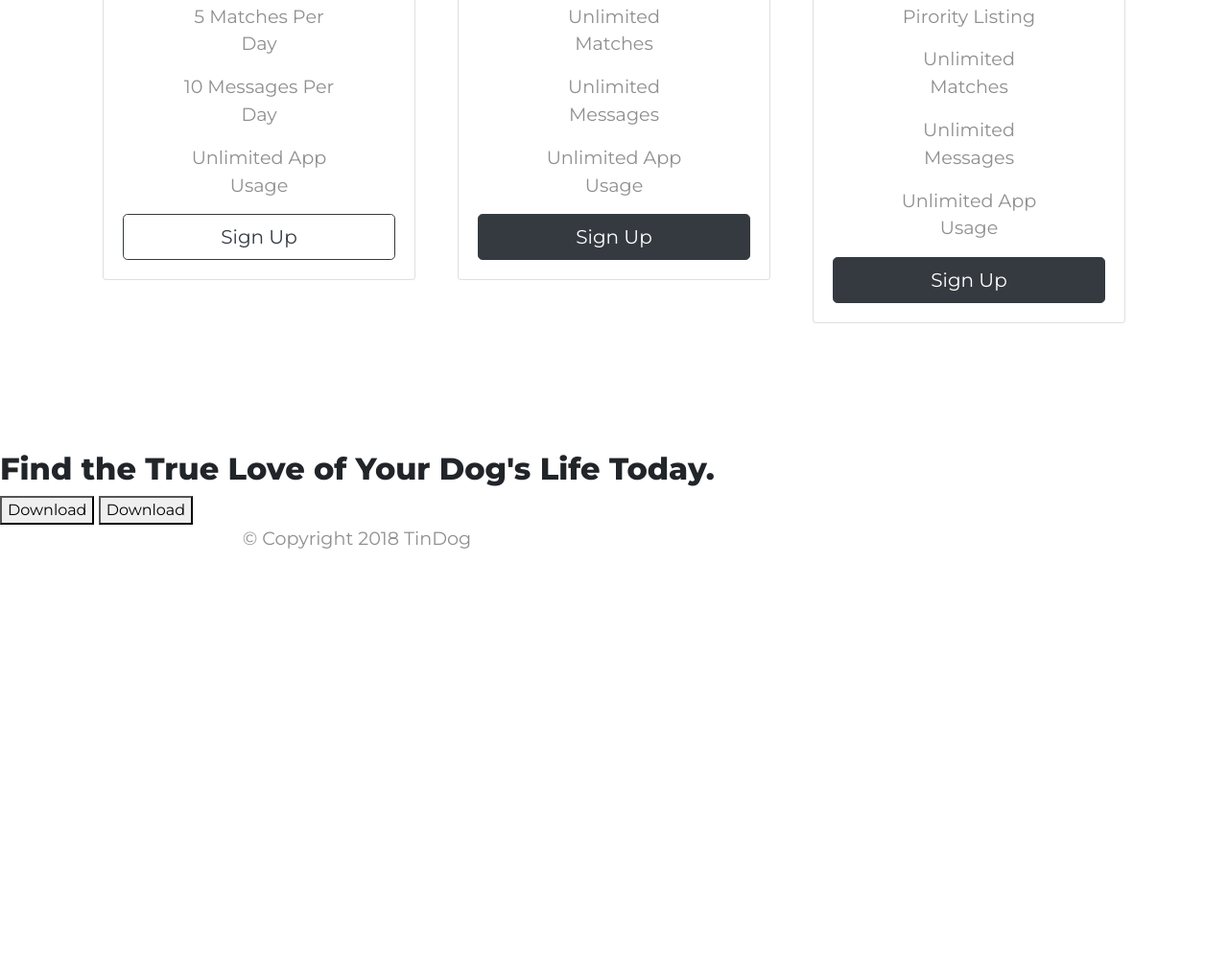
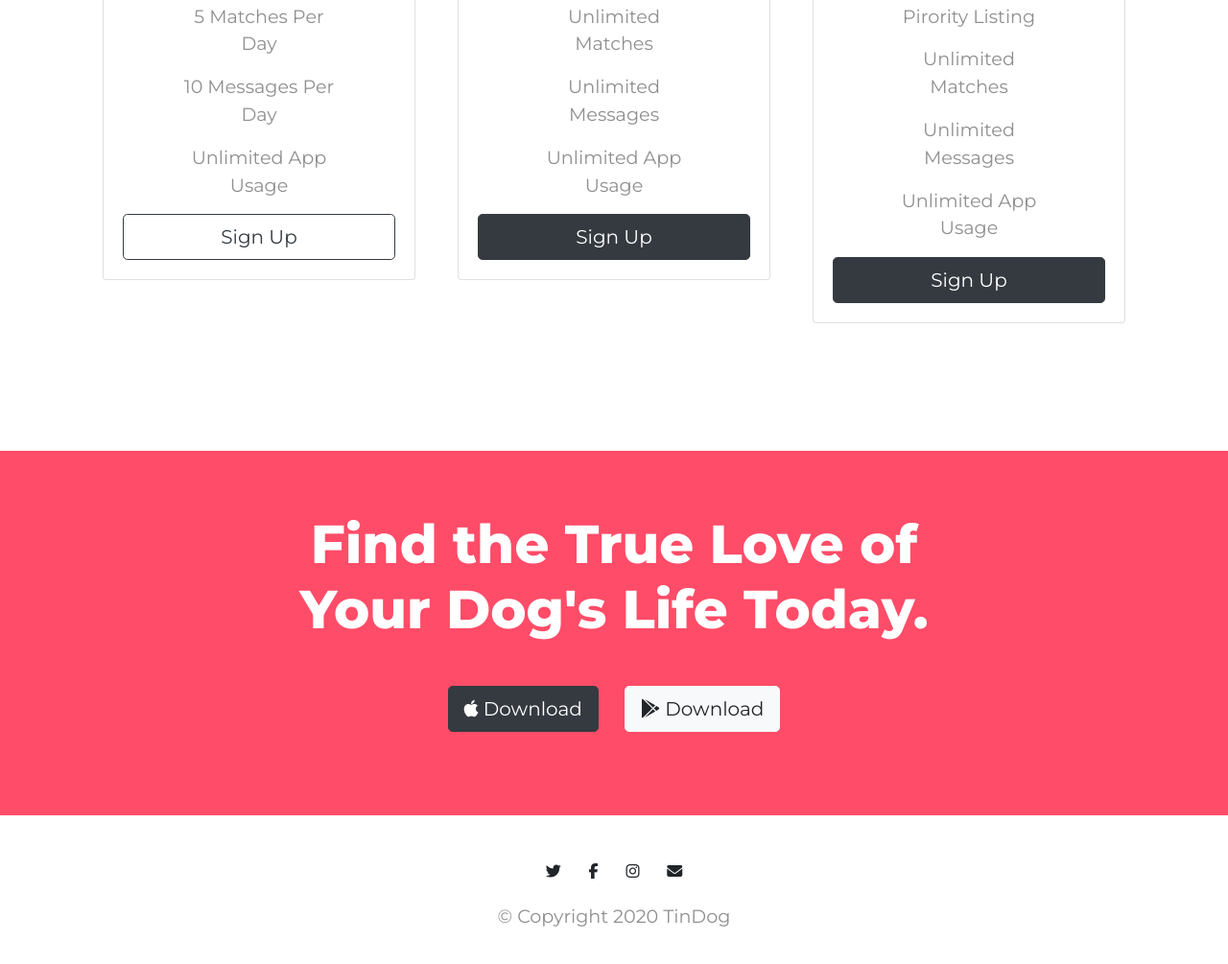
Before and after one commit to sankalpjain99/TinDog-A-Frontend-Project, a plain HTML site: page index.html in a window 1280 px wide. Shown: the part 2454-3459 px from the top of the page at 96% size. Before the commit the page ends 3046 px from the top, so only its background shows below. Drawn offline with nearby package versions, Linux system fonts and the light colour scheme.

Commit message:
Completed cta,footer and completed navbar links

```diff
--- a/css/styles.css
+++ b/css/styles.css
@@ -147,6 +147,36 @@ p{
     padding: 3% 2%;
 }
 
+/* ----------------------cta---------------  */
+
+#cta{
+    background-color: #ff4c68;
+    text-align: center;
+    padding: 5%;
+}
+
+.cta-head{
+    color: white;
+    font-size: 3.5rem;
+    margin: 0 19%;
+}
+
+.cta-button{
+    margin: 4% 1% 2%;
+}
+
+/* ----------------------footer---------------  */
+
+#footer{
+    background-color: white;
+    text-align: center;
+    padding: 2%;
+}
+
+.footer-icon{
+    margin: 2% 1%;
+}
+
 
 @media (max-width: 1034px){
     .title-image{
--- a/index.html
+++ b/index.html
@@ -36,13 +36,13 @@
         <div class="collapse navbar-collapse" id="navbarSupportedContent">
           <ul class="navbar-nav ml-auto">
             <li class="nav-item">
-              <a class="nav-link" href="">Contact</a>
+              <a class="nav-link" href="#footer">Contact</a>
             </li>
             <li class="nav-item">
-              <a class="nav-link" href="">Pricing</a>
+              <a class="nav-link" href="#pricing">Pricing</a>
             </li>
             <li class="nav-item">
-              <a class="nav-link" href="">Download</a>
+              <a class="nav-link" href="#cta">Download</a>
             </li>
           </ul>
         </div>
@@ -182,24 +182,24 @@
     </div>
   </section>
 
-
   <!-- Call to Action -->
 
   <section id="cta">
-
-    <h3>Find the True Love of Your Dog's Life Today.</h3>
-    <button type="button">Download</button>
-    <button type="button">Download</button>
-
+    <h3 class="cta-head">Find the True Love of Your Dog's Life Today.</h3>
+    <button type="button" class="cta-button btn btn-dark btn-lg"><i class="fab fa-apple"></i> Download</button>
+    <button type="button" class="cta-button btn btn-light btn-lg"><i class="fab fa-google-play"></i> Download</button>
   </section>
 
 
   <!-- Footer -->
 
   <footer id="footer">
+    <i class="footer-icon fab fa-twitter"></i>
+    <i class="footer-icon fab fa-facebook-f"></i>
+    <i class="footer-icon fab fa-instagram"></i>
+    <i class="footer-icon fas fa-envelope"></i>
+    <p>© Copyright 2020 TinDog</p>
+  </footer>
 
-    <p>© Copyright 2018 TinDog</p>
-
-  </footer>
 </body>
 </html>
```
